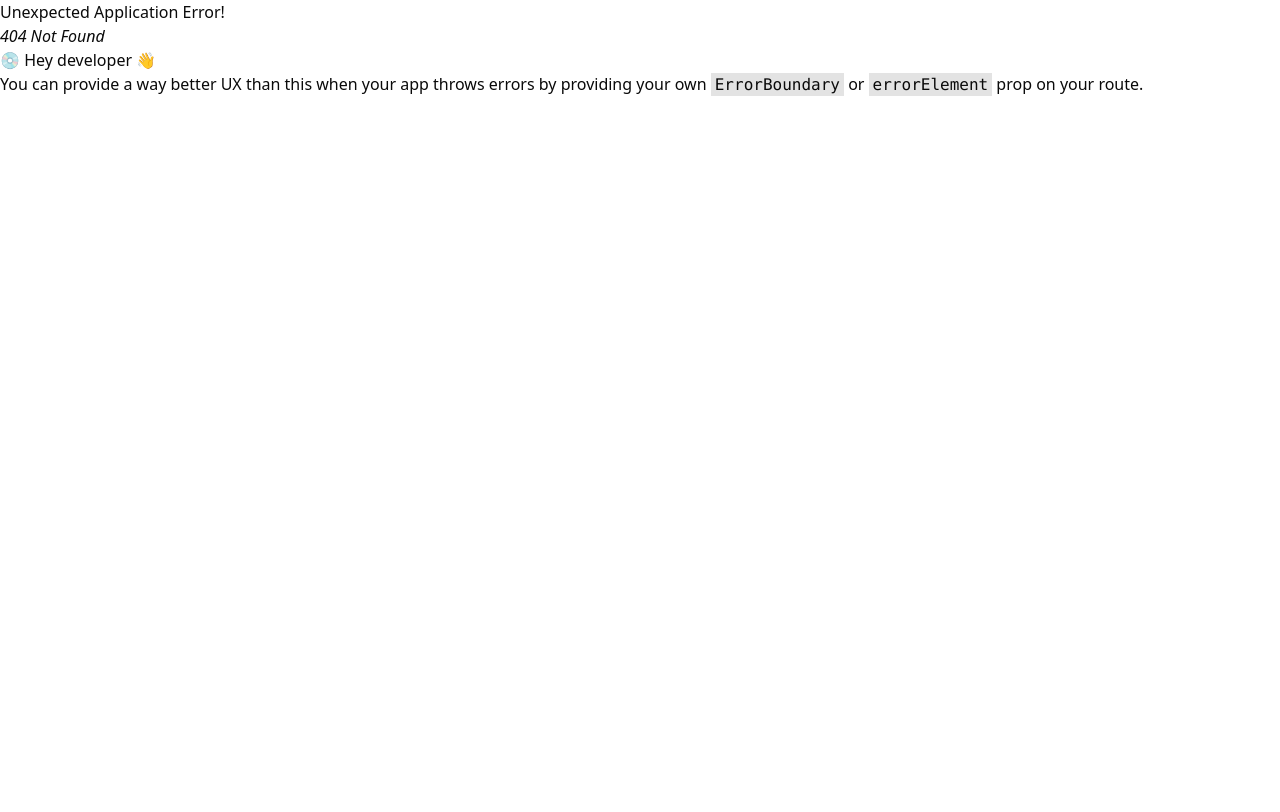
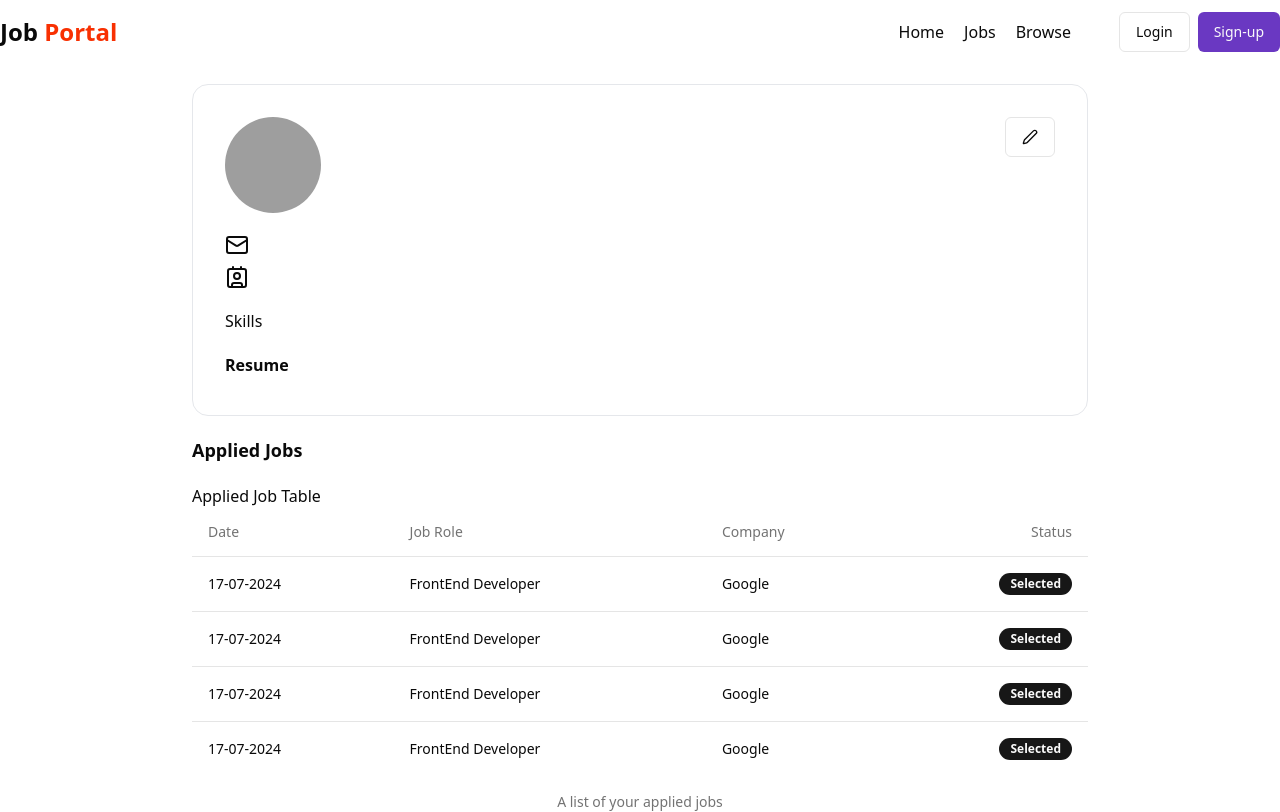
Before and after one commit to lakshshinde001/JOB-HUNT, a React (Vite) app in the folder client/: page /profile in a window 1280 px wide. Before the commit this address had no page. Built offline with nearby package versions, Linux system fonts and the light colour scheme; grey boxes are pictures that could not be loaded.

Commit message:
Profile Page ui done

```diff
--- a/client/src/App.jsx
+++ b/client/src/App.jsx
@@ -6,6 +6,7 @@
 import Home from './components/Home'
 import Jobs from './components/Jobs'
 import Browse from './components/Browse'
+import Profile from './components/Profile'
 
 const appRouter = createBrowserRouter([
   {
@@ -27,6 +28,10 @@
   {
     path : "/browse",
     element : <Browse/>
+  },
+  {
+    path : "/profile",
+    element : <Profile/>
   }
 ])
 
--- /dev/null
+++ b/client/src/components/AppliedJobTable.jsx
@@ -0,0 +1,43 @@
+import React from 'react'
+import { Table, TableBody, TableCaption, TableCell, TableHead, TableHeader, TableRow } from './ui/table'
+import { Badge } from './ui/badge'
+
+function AppliedJobTable() {
+  return (
+    <div>
+            <Table>
+                <TableCaption>A list of your applied jobs</TableCaption>
+                <TableHeader>
+                    <TableRow>
+                        <TableHead>Date</TableHead>
+                        <TableHead>Job Role</TableHead>
+                        <TableHead>Company</TableHead>
+                        <TableHead className="text-right">Status</TableHead>
+                    </TableRow>
+                </TableHeader>
+                <TableBody>
+                    {
+                        // allAppliedJobs.length <= 0 ? <span>You haven't applied any job yet.</span> : allAppliedJobs.map((appliedJob) => (
+                        //     <TableRow key={appliedJob._id}>
+                        //         <TableCell>{appliedJob?.createdAt?.split("T")[0]}</TableCell>
+                        //         <TableCell>{appliedJob.job?.title}</TableCell>
+                        //         <TableCell>{appliedJob.job?.company?.name}</TableCell>
+                        //         <TableCell className="text-right"><Badge className={`${appliedJob?.status === "rejected" ? 'bg-red-400' : appliedJob.status === 'pending' ? 'bg-gray-400' : 'bg-green-400'}`}>{appliedJob.status.toUpperCase()}</Badge></TableCell>
+                        //     </TableRow>
+                        // ))
+                        [1,2,3,4].map((item, index) => (
+                            <TableRow key={index}>
+                                <TableCell>17-07-2024</TableCell>
+                                <TableCell>FrontEnd Developer</TableCell>
+                                <TableCell>Google</TableCell>
+                                <TableCell className="text-right" ><Badge>Selected</Badge></TableCell>
+                            </TableRow>
+                        ))
+                    }
+                </TableBody>
+            </Table>
+        </div>
+  )
+}
+
+export default AppliedJobTable
--- /dev/null
+++ b/client/src/components/Profile.jsx
@@ -0,0 +1,67 @@
+import React from 'react'
+import Navbar from './shared/Navbar'
+import { Avatar, AvatarImage } from './ui/avatar'
+import { useSelector } from 'react-redux'
+import { Button } from './ui/button';
+import { Label } from './ui/label';
+import { Badge, Contact, Mail, Pen } from 'lucide-react';
+import AppliedJobTable from './AppliedJobTable';
+
+const skills = ["html", "css", "javascript"]
+const isResume = true;
+
+function Profile() {
+
+    const {user} = useSelector(store => store.auth);
+  return (
+    <div>
+            <Navbar />
+            <div className='max-w-4xl mx-auto bg-white border border-gray-200 rounded-2xl my-5 p-8'>
+                <div className='flex justify-between'>
+                    <div className='flex items-center gap-4'>
+                        <Avatar className="h-24 w-24">
+                            <AvatarImage src="https://www.shutterstock.com/image-vector/circle-line-simple-design-logo-600nw-2174926871.jpg" alt="profile" />
+                        </Avatar>
+                        <div>
+                            <h1 className='font-medium text-xl'>{user?.fullname}</h1>
+                            <p>{user?.profile?.bio}</p>
+                        </div>
+                    </div>
+                    <Button  className="text-right" variant="outline"><Pen /></Button>
+                </div>
+                <div className='my-5'>
+                    <div className='flex items-center gap-3 my-2'>
+                        <Mail />
+                        <span>{user?.email}</span>
+                    </div>
+                    <div className='flex items-center gap-3 my-2'>
+                        <Contact />
+                        <span>{user?.phoneNumber}</span>
+                    </div>
+                </div>
+                <div className='my-5'>
+                    <h1>Skills</h1>
+                    <div className='flex items-center gap-1'>
+                        {
+                              user?.profile?.skills.length !== 0 ? user?.profile?.skills.map((item, index) => <Badge key={index}>{item}</Badge>) : <span>NA</span>
+                        }
+                    </div>
+                </div>
+                <div className='grid w-full max-w-sm items-center gap-1.5'>
+                    <Label className="text-md font-bold">Resume</Label>
+                    {
+                        isResume ? <a target='blank' href={user?.profile?.resume} className='text-blue-500 w-full hover:underline cursor-pointer'>{user?.profile?.resumeOriginalName}</a> : <span>NA</span>
+                    }
+                </div>
+            </div>
+            <div className='max-w-4xl mx-auto bg-white rounded-2xl'>
+                <h1 className='font-bold text-lg my-5'>Applied Jobs</h1>
+                Applied Job Table
+                <AppliedJobTable/>
+            </div>
+            {/* <UpdateProfileDialog open={open} setOpen={setOpen}/> */}
+        </div>
+  )
+}
+
+export default Profile
--- a/client/src/components/shared/Navbar.jsx
+++ b/client/src/components/shared/Navbar.jsx
@@ -65,7 +65,7 @@
                   <div className="flex flex-col gap-3 text-gray-600">
                     <div className="flex w-fit items-center gap-2 cursor-pointer">
                         <User2/>
-                        <Button variant="link">Show Profile</Button>
+                        <Button variant="link"><Link to="/profile">Show Profile</Link></Button>
                     </div>
 
                     <div className="flex w-fit items-center gap-2 cursor-pointer">
--- /dev/null
+++ b/client/src/components/ui/table.jsx
@@ -0,0 +1,83 @@
+import * as React from "react"
+
+import { cn } from "@/lib/utils"
+
+const Table = React.forwardRef(({ className, ...props }, ref) => (
+  <div className="relative w-full overflow-auto">
+    <table
+      ref={ref}
+      className={cn("w-full caption-bottom text-sm", className)}
+      {...props} />
+  </div>
+))
+Table.displayName = "Table"
+
+const TableHeader = React.forwardRef(({ className, ...props }, ref) => (
+  <thead ref={ref} className={cn("[&_tr]:border-b", className)} {...props} />
+))
+TableHeader.displayName = "TableHeader"
+
+const TableBody = React.forwardRef(({ className, ...props }, ref) => (
+  <tbody
+    ref={ref}
+    className={cn("[&_tr:last-child]:border-0", className)}
+    {...props} />
+))
+TableBody.displayName = "TableBody"
+
+const TableFooter = React.forwardRef(({ className, ...props }, ref) => (
+  <tfoot
+    ref={ref}
+    className={cn("border-t bg-muted/50 font-medium [&>tr]:last:border-b-0", className)}
+    {...props} />
+))
+TableFooter.displayName = "TableFooter"
+
+const TableRow = React.forwardRef(({ className, ...props }, ref) => (
+  <tr
+    ref={ref}
+    className={cn(
+      "border-b transition-colors hover:bg-muted/50 data-[state=selected]:bg-muted",
+      className
+    )}
+    {...props} />
+))
+TableRow.displayName = "TableRow"
+
+const TableHead = React.forwardRef(({ className, ...props }, ref) => (
+  <th
+    ref={ref}
+    className={cn(
+      "h-12 px-4 text-left align-middle font-medium text-muted-foreground [&:has([role=checkbox])]:pr-0",
+      className
+    )}
+    {...props} />
+))
+TableHead.displayName = "TableHead"
+
+const TableCell = React.forwardRef(({ className, ...props }, ref) => (
+  <td
+    ref={ref}
+    className={cn("p-4 align-middle [&:has([role=checkbox])]:pr-0", className)}
+    {...props} />
+))
+TableCell.displayName = "TableCell"
+
+const TableCaption = React.forwardRef(({ className, ...props }, ref) => (
+  <caption
+    ref={ref}
+    className={cn("mt-4 text-sm text-muted-foreground", className)}
+    {...props} />
+))
+TableCaption.displayName = "TableCaption"
+
+export {
+  Table,
+  TableHeader,
+  TableBody,
+  TableFooter,
+  TableHead,
+  TableRow,
+  TableCell,
+  TableCaption,
+}
```
